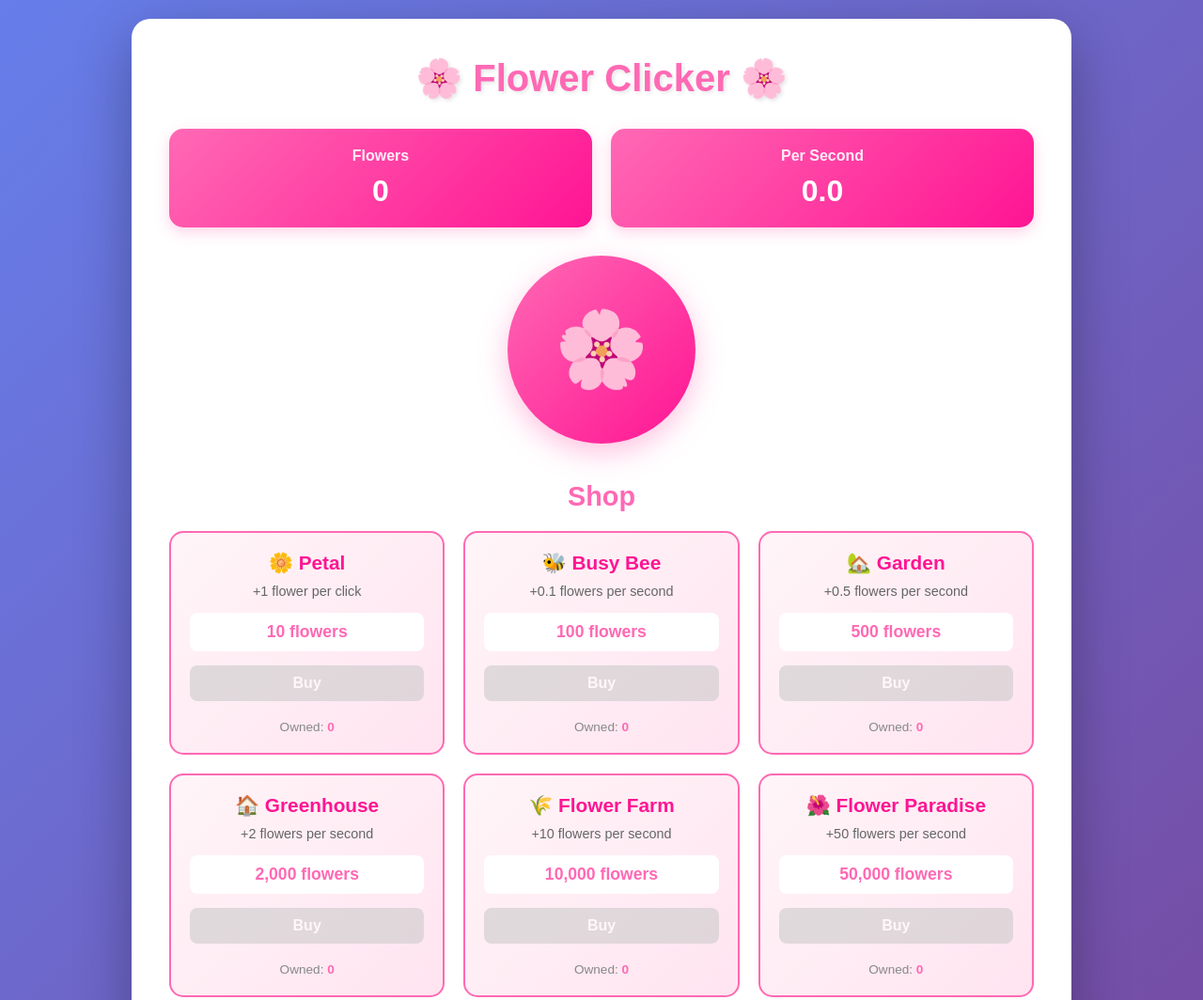
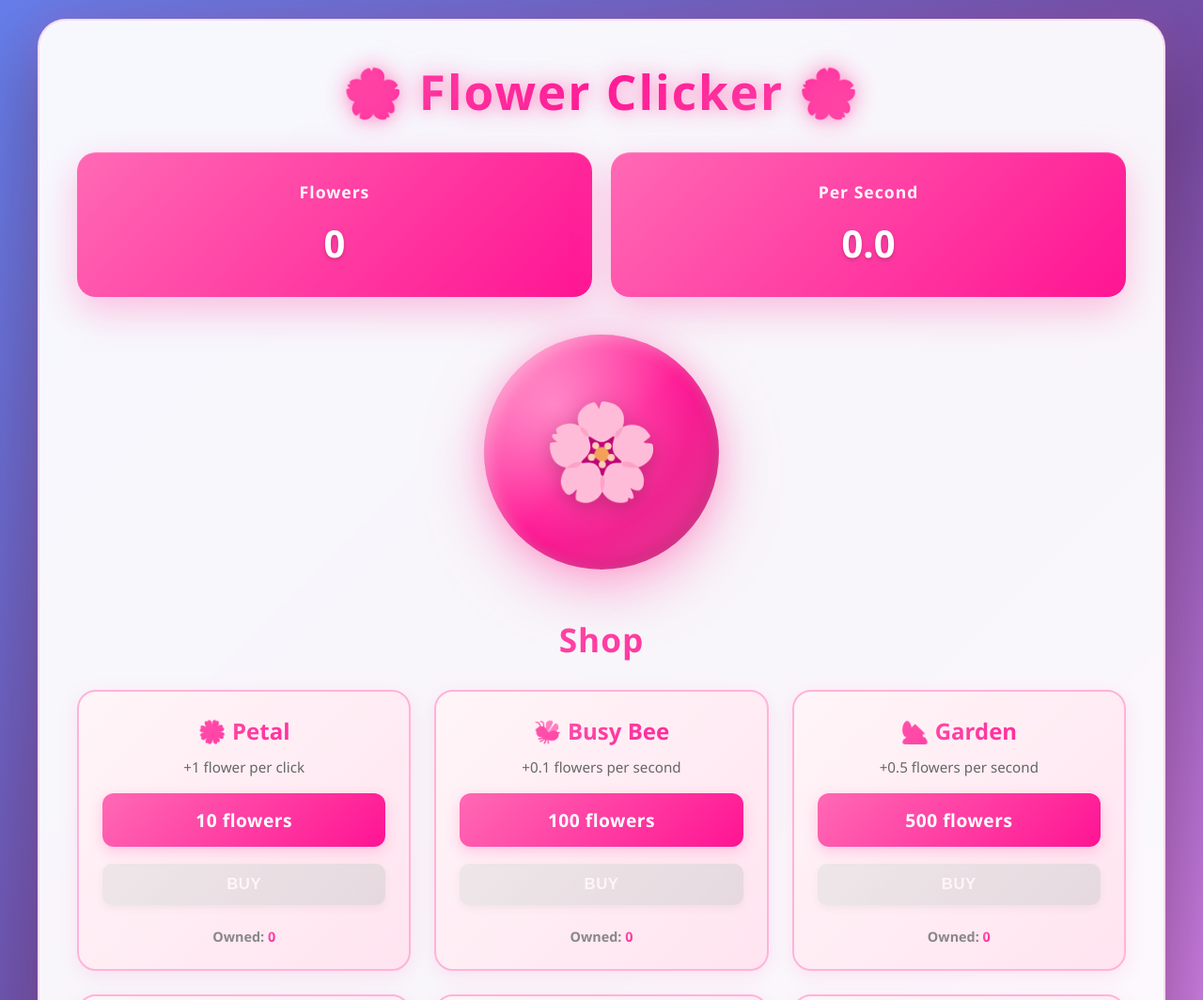
Before and after one commit to yurgirlsophie/flowerclicker, a plain HTML site: page index.html in a window 1280 px wide. Shown: the top 1064 px of the page at 94% size. Drawn offline with Linux system fonts and the light colour scheme.

Commit message:
Upgrade graphics with better animations, shadows, and visual effects

```diff
--- a/style.css
+++ b/style.css
@@ -5,208 +5,320 @@
 }
 
 body {
-    font-family: 'Arial', sans-serif;
-    background: linear-gradient(135deg, #667eea 0%, #764ba2 100%);
+    font-family: 'Segoe UI', Tahoma, Geneva, Verdana, sans-serif;
+    background: linear-gradient(135deg, #667eea 0%, #764ba2 50%, #f093fb 100%);
     min-height: 100vh;
     display: flex;
     justify-content: center;
     align-items: center;
     padding: 20px;
+    overflow-x: hidden;
 }
 
 .container {
-    background: white;
-    border-radius: 20px;
+    background: rgba(255, 255, 255, 0.95);
+    border-radius: 30px;
     padding: 40px;
-    max-width: 1000px;
+    max-width: 1200px;
     width: 100%;
-    box-shadow: 0 20px 60px rgba(0, 0, 0, 0.3);
+    box-shadow: 0 30px 80px rgba(0, 0, 0, 0.3),
+                0 0 40px rgba(255, 105, 180, 0.2);
+    border: 2px solid rgba(255, 105, 180, 0.2);
+    backdrop-filter: blur(10px);
 }
 
 h1 {
     text-align: center;
-    color: #ff69b4;
+    background: linear-gradient(135deg, #ff69b4 0%, #ff1493 50%, #ff69b4 100%);
+    -webkit-background-clip: text;
+    -webkit-text-fill-color: transparent;
+    background-clip: text;
     margin-bottom: 30px;
-    font-size: 2.5em;
-    text-shadow: 2px 2px 4px rgba(0, 0, 0, 0.1);
+    font-size: 3.2em;
+    font-weight: 900;
+    text-shadow: 0 2px 10px rgba(255, 105, 180, 0.2);
+    letter-spacing: 2px;
+    animation: titleGlow 3s ease-in-out infinite;
+}
+
+@keyframes titleGlow {
+    0%, 100% { filter: drop-shadow(0 0 5px rgba(255, 105, 180, 0.5)); }
+    50% { filter: drop-shadow(0 0 15px rgba(255, 105, 180, 0.8)); }
 }
 
 .game-section {
     text-align: center;
-    margin-bottom: 30px;
+    margin-bottom: 40px;
 }
 
 .stats {
     display: grid;
     grid-template-columns: 1fr 1fr;
     gap: 20px;
-    margin-bottom: 30px;
+    margin-bottom: 40px;
 }
 
 .stat-box {
     background: linear-gradient(135deg, #ff69b4 0%, #ff1493 100%);
     color: white;
-    padding: 20px;
-    border-radius: 15px;
-    box-shadow: 0 5px 15px rgba(255, 105, 180, 0.3);
+    padding: 30px;
+    border-radius: 20px;
+    box-shadow: 0 15px 40px rgba(255, 105, 180, 0.4),
+                inset 0 1px 0 rgba(255, 255, 255, 0.2);
+    position: relative;
+    overflow: hidden;
+    transition: all 0.3s ease;
+}
+
+.stat-box::before {
+    content: '';
+    position: absolute;
+    top: -50%;
+    right: -50%;
+    width: 200px;
+    height: 200px;
+    background: radial-gradient(circle, rgba(255, 255, 255, 0.3) 0%, transparent 70%);
+    border-radius: 50%;
+}
+
+.stat-box:hover {
+    transform: translateY(-5px);
+    box-shadow: 0 20px 50px rgba(255, 105, 180, 0.5),
+                inset 0 1px 0 rgba(255, 255, 255, 0.2);
 }
 
 .stat-box h2 {
-    font-size: 1em;
-    margin-bottom: 10px;
-    opacity: 0.9;
+    font-size: 1.1em;
+    margin-bottom: 15px;
+    opacity: 0.95;
+    font-weight: 600;
+    letter-spacing: 1px;
 }
 
 .stat-box p {
-    font-size: 2em;
-    font-weight: bold;
+    font-size: 2.5em;
+    font-weight: 900;
+    text-shadow: 0 2px 4px rgba(0, 0, 0, 0.2);
 }
 
 .flower-button {
-    background: linear-gradient(135deg, #ff69b4 0%, #ff1493 100%);
+    background: linear-gradient(135deg, #ff69b4 0%, #ff1493 50%, #db3a8e 100%);
     border: none;
     border-radius: 50%;
-    width: 200px;
-    height: 200px;
-    font-size: 80px;
+    width: 250px;
+    height: 250px;
+    font-size: 100px;
     cursor: pointer;
-    box-shadow: 0 10px 30px rgba(255, 105, 180, 0.4);
+    box-shadow: 0 20px 60px rgba(255, 105, 180, 0.5),
+                0 0 30px rgba(255, 105, 180, 0.3),
+                inset -5px -5px 15px rgba(0, 0, 0, 0.1),
+                inset 5px 5px 15px rgba(255, 255, 255, 0.3);
     transition: all 0.2s ease;
-    margin: 0 auto 30px;
+    margin: 0 auto 40px;
     display: flex;
     align-items: center;
     justify-content: center;
+    position: relative;
+    overflow: hidden;
+}
+
+.flower-button::before {
+    content: '';
+    position: absolute;
+    top: 0;
+    left: 0;
+    width: 100%;
+    height: 100%;
+    background: radial-gradient(circle at 30% 30%, rgba(255, 255, 255, 0.4), transparent 60%);
+    border-radius: 50%;
+    pointer-events: none;
 }
 
 .flower-button:hover {
-    transform: scale(1.05);
-    box-shadow: 0 15px 40px rgba(255, 105, 180, 0.6);
+    transform: scale(1.08);
+    box-shadow: 0 25px 70px rgba(255, 105, 180, 0.6),
+                0 0 40px rgba(255, 105, 180, 0.4),
+                inset -5px -5px 15px rgba(0, 0, 0, 0.1),
+                inset 5px 5px 15px rgba(255, 255, 255, 0.3);
 }
 
 .flower-button:active {
-    transform: scale(0.95);
+    transform: scale(0.92);
+    box-shadow: 0 10px 25px rgba(255, 105, 180, 0.4),
+                inset -5px -5px 15px rgba(0, 0, 0, 0.2),
+                inset 5px 5px 15px rgba(255, 255, 255, 0.2);
 }
 
 .flower-icon {
     display: inline-block;
+    position: relative;
+    z-index: 1;
+    filter: drop-shadow(0 5px 10px rgba(0, 0, 0, 0.2));
+}
+
+@keyframes bounce {
+    0%, 100% { transform: translateY(0) scale(1); }
+    50% { transform: translateY(-25px) scale(1.1); }
+}
+
+.flower-button:active .flower-icon {
     animation: bounce 0.6s ease;
 }
 
-@keyframes bounce {
-    0%, 100% { transform: translateY(0); }
-    50% { transform: translateY(-20px); }
-}
-
 .shop {
-    margin-top: 40px;
+    margin-top: 50px;
 }
 
 .shop h2 {
-    color: #ff69b4;
-    margin-bottom: 20px;
-    font-size: 1.8em;
+    background: linear-gradient(135deg, #ff69b4 0%, #ff1493 100%);
+    -webkit-background-clip: text;
+    -webkit-text-fill-color: transparent;
+    background-clip: text;
+    margin-bottom: 30px;
+    font-size: 2.2em;
+    font-weight: 900;
+    letter-spacing: 1px;
 }
 
 .items-grid {
     display: grid;
-    grid-template-columns: repeat(auto-fit, minmax(250px, 1fr));
-    gap: 20px;
+    grid-template-columns: repeat(auto-fit, minmax(280px, 1fr));
+    gap: 25px;
 }
 
 .shop-item {
     background: linear-gradient(135deg, #fff5f8 0%, #ffe4f0 100%);
-    border: 2px solid #ff69b4;
-    border-radius: 15px;
-    padding: 20px;
+    border: 2px solid #ffb3d9;
+    border-radius: 20px;
+    padding: 25px;
     transition: all 0.3s ease;
     cursor: pointer;
+    position: relative;
+    overflow: hidden;
+    box-shadow: 0 5px 20px rgba(255, 105, 180, 0.15);
+}
+
+.shop-item::before {
+    content: '';
+    position: absolute;
+    top: 0;
+    left: -100%;
+    width: 100%;
+    height: 100%;
+    background: linear-gradient(90deg, transparent, rgba(255, 255, 255, 0.3), transparent);
+    transition: left 0.5s;
+}
+
+.shop-item:hover::before {
+    left: 100%;
 }
 
 .shop-item:hover {
-    transform: translateY(-5px);
-    box-shadow: 0 10px 25px rgba(255, 105, 180, 0.2);
+    transform: translateY(-10px);
+    box-shadow: 0 15px 40px rgba(255, 105, 180, 0.3),
+                0 0 20px rgba(255, 105, 180, 0.2);
     border-color: #ff1493;
+    background: linear-gradient(135deg, #fff8fb 0%, #ffebf5 100%);
 }
 
 .shop-item h3 {
-    color: #ff1493;
-    margin-bottom: 10px;
-    font-size: 1.3em;
+    background: linear-gradient(135deg, #ff69b4 0%, #ff1493 100%);
+    -webkit-background-clip: text;
+    -webkit-text-fill-color: transparent;
+    background-clip: text;
+    margin-bottom: 12px;
+    font-size: 1.5em;
+    font-weight: 800;
 }
 
 .shop-item .description {
     color: #666;
-    font-size: 0.9em;
-    margin-bottom: 15px;
+    font-size: 0.95em;
+    margin-bottom: 18px;
+    font-weight: 500;
 }
 
 .shop-item .cost {
-    background: white;
-    padding: 10px;
-    border-radius: 8px;
-    margin-bottom: 15px;
-    font-weight: bold;
-    color: #ff69b4;
-    font-size: 1.1em;
+    background: linear-gradient(135deg, #ff69b4 0%, #ff1493 100%);
+    padding: 15px;
+    border-radius: 12px;
+    margin-bottom: 18px;
+    font-weight: 900;
+    color: white;
+    font-size: 1.2em;
+    box-shadow: 0 5px 15px rgba(255, 105, 180, 0.3);
+    letter-spacing: 0.5px;
 }
 
 .buy-btn {
     background: linear-gradient(135deg, #ff69b4 0%, #ff1493 100%);
     color: white;
     border: none;
-    padding: 10px 20px;
-    border-radius: 8px;
+    padding: 12px 24px;
+    border-radius: 10px;
     cursor: pointer;
-    font-weight: bold;
-    font-size: 1em;
+    font-weight: 900;
+    font-size: 1.05em;
     transition: all 0.3s ease;
     width: 100%;
-    margin-bottom: 10px;
+    margin-bottom: 12px;
+    box-shadow: 0 5px 15px rgba(255, 105, 180, 0.3);
+    letter-spacing: 0.5px;
+    text-transform: uppercase;
 }
 
 .buy-btn:hover {
-    transform: scale(1.05);
-    box-shadow: 0 5px 15px rgba(255, 105, 180, 0.4);
+    transform: scale(1.03);
+    box-shadow: 0 8px 20px rgba(255, 105, 180, 0.4);
 }
 
 .buy-btn:active {
-    transform: scale(0.95);
+    transform: scale(0.97);
 }
 
 .buy-btn:disabled {
-    background: #ccc;
+    background: linear-gradient(135deg, #ddd 0%, #ccc 100%);
     cursor: not-allowed;
-    opacity: 0.6;
+    opacity: 0.5;
+    box-shadow: 0 3px 10px rgba(0, 0, 0, 0.1);
 }
 
 .owned {
     color: #888;
-    font-size: 0.85em;
-    margin-top: 10px;
+    font-size: 0.9em;
+    margin-top: 12px;
+    font-weight: 600;
 }
 
 .owned span {
-    font-weight: bold;
-    color: #ff69b4;
+    font-weight: 900;
+    background: linear-gradient(135deg, #ff69b4 0%, #ff1493 100%);
+    -webkit-background-clip: text;
+    -webkit-text-fill-color: transparent;
+    background-clip: text;
 }
 
 .reset-btn {
-    background: #ff6b6b;
+    background: linear-gradient(135deg, #ff6b6b 0%, #ff5252 100%);
     color: white;
     border: none;
-    padding: 12px 30px;
-    border-radius: 8px;
+    padding: 15px 40px;
+    border-radius: 12px;
     cursor: pointer;
-    font-weight: bold;
-    font-size: 1em;
-    margin: 0 auto;
+    font-weight: 900;
+    font-size: 1.05em;
+    margin: 30px auto 0;
     display: block;
     transition: all 0.3s ease;
+    box-shadow: 0 5px 15px rgba(255, 107, 107, 0.3);
+    letter-spacing: 0.5px;
+    text-transform: uppercase;
 }
 
 .reset-btn:hover {
-    background: #ff5252;
+    background: linear-gradient(135deg, #ff5252 0%, #ff3838 100%);
     transform: scale(1.05);
+    box-shadow: 0 8px 20px rgba(255, 107, 107, 0.4);
 }
 
 .reset-btn:active {
@@ -216,28 +328,83 @@ h1 {
 /* Floating text animation */
 .float-text {
     position: fixed;
-    font-weight: bold;
-    font-size: 24px;
-    color: #ff69b4;
+    font-weight: 900;
+    font-size: 28px;
+    background: linear-gradient(135deg, #ff69b4 0%, #ff1493 100%);
+    -webkit-background-clip: text;
+    -webkit-text-fill-color: transparent;
+    background-clip: text;
     pointer-events: none;
     animation: float-up 1s ease-out forwards;
+    text-shadow: 0 2px 4px rgba(0, 0, 0, 0.1);
+    filter: drop-shadow(0 2px 4px rgba(255, 105, 180, 0.3));
 }
 
 @keyframes float-up {
     0% {
         opacity: 1;
-        transform: translateY(0) translateX(0);
+        transform: translateY(0) translateX(0) scale(1);
+    }
+    50% {
+        opacity: 1;
+        transform: translateY(-30px) translateX(20px) scale(1.1);
     }
     100% {
         opacity: 0;
-        transform: translateY(-60px) translateX(20px);
+        transform: translateY(-80px) translateX(40px) scale(0.8);
     }
 }
 
+/* Particle effect background */
+@keyframes particle-float {
+    0%, 100% { transform: translateY(0px) translateX(0px); }
+    25% { transform: translateY(-20px) translateX(10px); }
+    50% { transform: translateY(-40px) translateX(-10px); }
+    75% { transform: translateY(-20px) translateX(20px); }
+}
+
 /* Mobile responsive */
-@media (max-width: 600px) {
+@media (max-width: 768px) {
     .container {
+        padding: 25px;
+        border-radius: 20px;
+    }
+
+    h1 {
+        font-size: 2.2em;
+        margin-bottom: 20px;
+    }
+
+    .flower-button {
+        width: 180px;
+        height: 180px;
+        font-size: 70px;
+        margin-bottom: 30px;
+    }
+
+    .items-grid {
+        grid-template-columns: 1fr;
+        gap: 15px;
+    }
+
+    .stats {
+        gap: 15px;
+        margin-bottom: 30px;
+    }
+
+    .stat-box {
         padding: 20px;
+    }
+
+    .stat-box p {
+        font-size: 2em;
+    }
+}
+
+@media (max-width: 480px) {
+    .container {
+        padding: 15px;
+        border-radius: 15px;
     }
 
     h1 {
@@ -245,16 +412,12 @@ h1 {
     }
 
     .flower-button {
-        width: 150px;
-        height: 150px;
-        font-size: 60px;
+        width: 140px;
+        height: 140px;
+        font-size: 50px;
     }
 
-    .items-grid {
-        grid-template-columns: 1fr;
-    }
-
-    .stats {
-        grid-template-columns: 1fr;
+    .shop h2 {
+        font-size: 1.6em;
     }
 }
```
